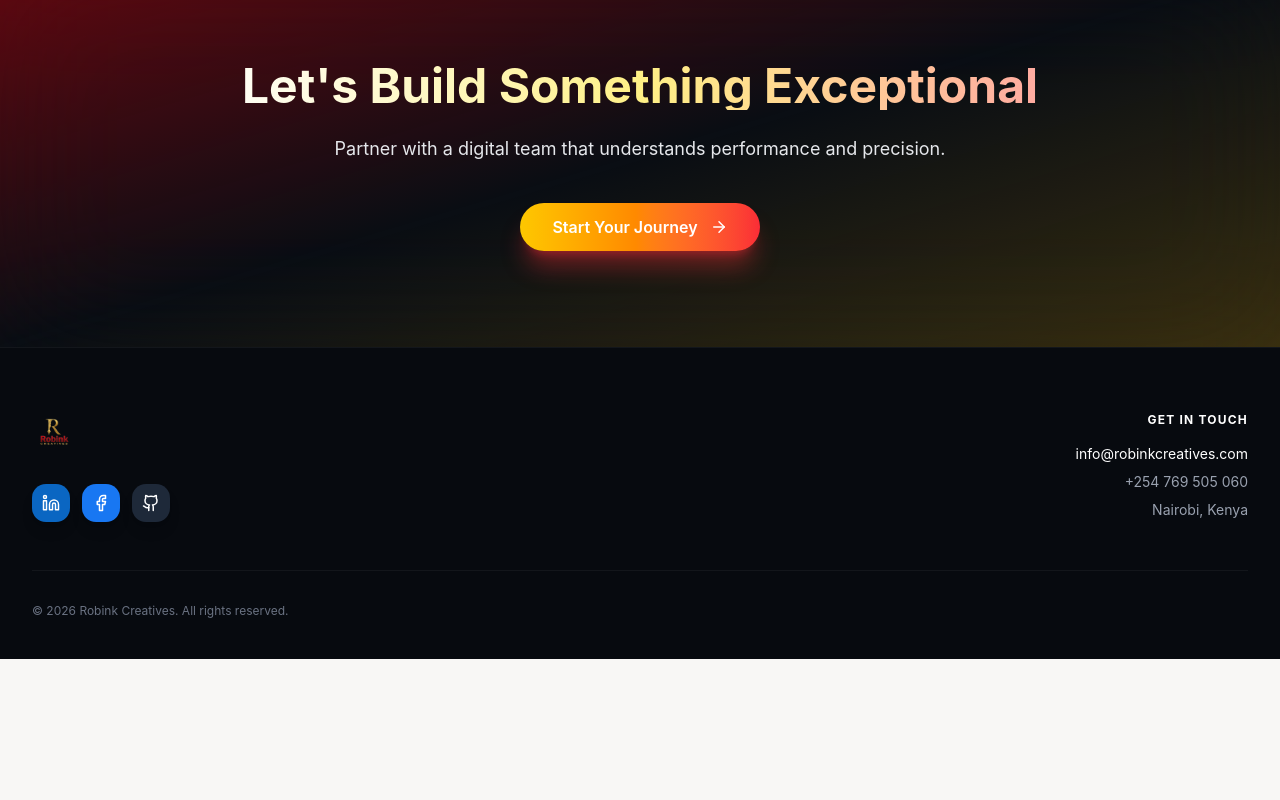
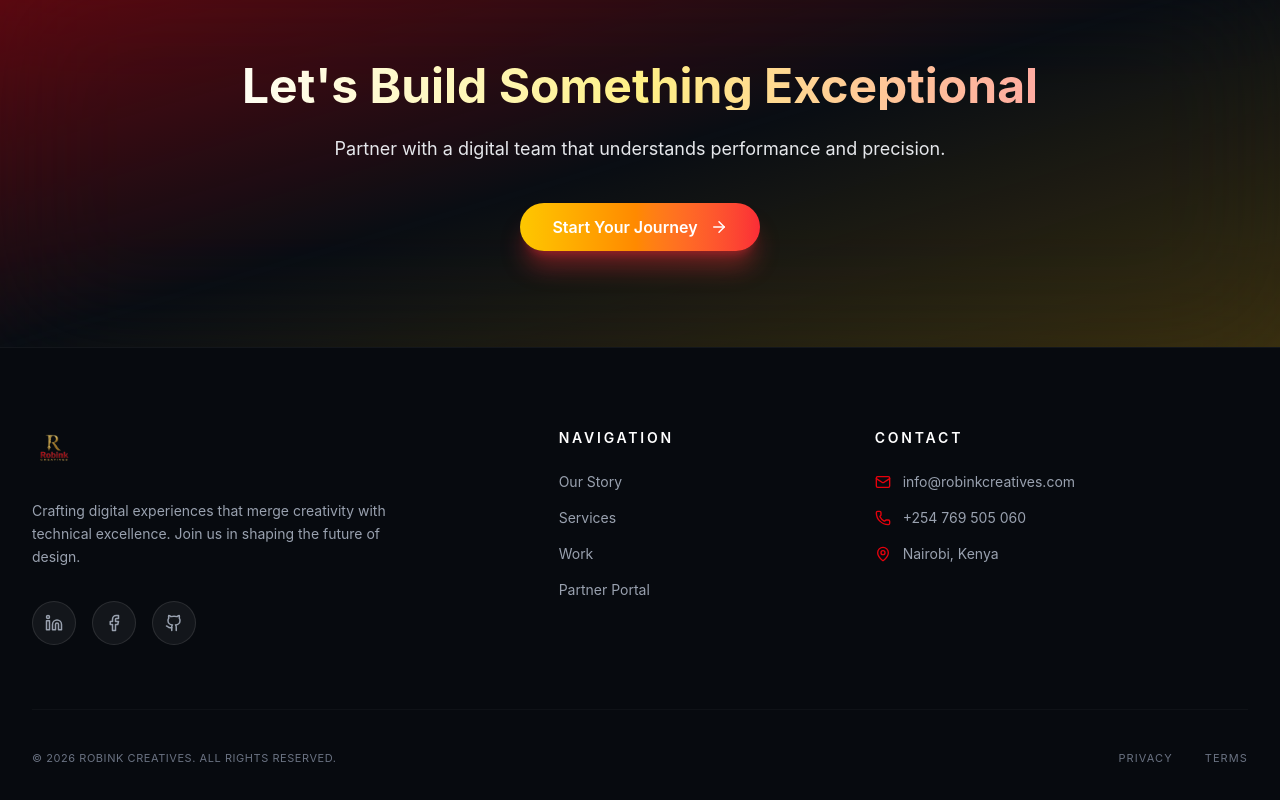
Before and after one commit to robaadekings/robink-creatives-web, a React app in the folder frontend/: page / in a window 1280 px wide. Shown: the part 2323-3123 px from the top of the page. Before the commit the page ends 2982 px from the top, so only its background shows below. Built offline with nearby package versions, Linux system fonts and the light colour scheme; no server answers; the HTML template or start-up script is replaced by a standard one.

Commit message:
"minimal feel footer"

```diff
--- a/frontend/src/layouts/PublicLayout.jsx
+++ b/frontend/src/layouts/PublicLayout.jsx
@@ -1,6 +1,6 @@
 import { Link, Outlet, useLocation } from "react-router-dom"
 import { useEffect, useState } from "react"
-import { Menu, X, Facebook, Linkedin, Github, MessageCircle, ChevronUp } from "lucide-react"
+import { Menu, X, Facebook, Linkedin, Github, MessageCircle, ChevronUp, Mail, Phone, MapPin } from "lucide-react"
 import logo from "../assets/robink-logo.png"
 
 export default function PublicLayout() {
@@ -47,7 +47,7 @@ export default function PublicLayout() {
       <header
         className={`fixed top-0 left-0 w-full z-50 transition-all duration-300 ${
           isScrolled || mobileOpen
-          ? "py-3 bg-[#0a0e14] border-b border-white/5 shadow-xl"
+          ? "py-3 bg-[#0a0e14]/80 backdrop-blur-lg border-b border-white/5 shadow-xl"
           : "py-5 bg-transparent"
         }`}
       >
@@ -114,36 +114,60 @@ export default function PublicLayout() {
         <Outlet />
       </main>
 
-      {/* MINIMAL FOOTER */}
-      <footer className="relative z-20 bg-[#070a0f] border-t border-white/5 pt-16 pb-10">
+      {/* PREMIUM MINIMAL FOOTER */}
+      <footer className="relative z-20 bg-[#070a0f] border-t border-white/5 pt-20 pb-10">
         <div className="max-w-7xl mx-auto px-6 lg:px-8">
-          <div className="grid grid-cols-1 md:grid-cols-2 gap-12 items-center md:items-start mb-12">
+          <div className="grid grid-cols-1 md:grid-cols-12 gap-12 mb-16">
 
-            {/* Column 1: Logo & Socials */}
-            <div className="flex flex-col items-center md:items-start space-y-6">
-              <img src={logo} alt="Robink Creatives" className="h-10 md:h-12 object-contain" />
-              <div className="flex gap-3">
-                <SocialIcon icon={<Linkedin size={18} />} href="https://linkedin.com/company/robink-creatives" bg="bg-[#0A66C2]" />
-                <SocialIcon icon={<Facebook size={18} />} href="https://facebook.com/robinkcreatives" bg="bg-[#1877F2]" />
-                <SocialIcon icon={<Github size={18} />} href="https://github.com/robinkcreatives" bg="bg-gray-800" />
+            {/* Brand Section */}
+            <div className="md:col-span-5 flex flex-col items-center md:items-start">
+              <img src={logo} alt="Robink Creatives" className="h-12 mb-6 object-contain opacity-90" />
+              <p className="text-gray-400 text-sm leading-relaxed max-w-sm text-center md:text-left">
+                Crafting digital experiences that merge creativity with technical excellence. Join us in shaping the future of design.
+              </p>
+              <div className="flex gap-4 mt-8">
+                <SocialIcon icon={<Linkedin size={18} />} href="https://linkedin.com/company/robink-creatives" />
+                <SocialIcon icon={<Facebook size={18} />} href="https://facebook.com/robinkcreatives" />
+                <SocialIcon icon={<Github size={18} />} href="https://github.com/robinkcreatives" />
               </div>
             </div>
 
-            {/* Column 2: Contact Only */}
-            <div className="text-center md:text-right">
-              <h4 className="text-white font-bold mb-4 uppercase tracking-widest text-xs">Get in Touch</h4>
-              <div className="space-y-2 text-sm text-gray-400">
-                <p><a href="mailto:info@robinkcreatives.com" className="text-white hover:text-red-500 transition-colors">info@robinkcreatives.com</a></p>
-                <p>+254 769 505 060</p>
-                <p>Nairobi, Kenya</p>
+            {/* Quick Links Section */}
+            <div className="md:col-span-3 text-center md:text-left">
+              <h4 className="text-white font-semibold mb-6 text-sm uppercase tracking-[0.2em]">Navigation</h4>
+              <ul className="space-y-4 text-sm text-gray-400">
+                <li><Link to="/about" className="hover:text-red-500 transition-colors">Our Story</Link></li>
+                <li><Link to="/services" className="hover:text-red-500 transition-colors">Services</Link></li>
+                <li><Link to="/portfolio" className="hover:text-red-500 transition-colors">Work</Link></li>
+                <li><Link to="/portal/login" className="hover:text-red-500 transition-colors">Partner Portal</Link></li>
+              </ul>
+            </div>
+
+            {/* Contact Section */}
+            <div className="md:col-span-4 text-center md:text-left">
+              <h4 className="text-white font-semibold mb-6 text-sm uppercase tracking-[0.2em]">Contact</h4>
+              <div className="space-y-4 text-sm text-gray-400">
+                <a href="mailto:info@robinkcreatives.com" className="flex items-center justify-center md:justify-start gap-3 hover:text-white transition-colors">
+                  <Mail size={16} className="text-red-600" /> info@robinkcreatives.com
+                </a>
+                <p className="flex items-center justify-center md:justify-start gap-3">
+                  <Phone size={16} className="text-red-600" /> +254 769 505 060
+                </p>
+                <p className="flex items-center justify-center md:justify-start gap-3">
+                  <MapPin size={16} className="text-red-600" /> Nairobi, Kenya
+                </p>
               </div>
             </div>
           </div>
 
-          <div className="border-t border-white/5 pt-8 text-center md:text-left">
-            <p className="text-gray-500 text-[10px] sm:text-xs">
+          <div className="border-t border-white/[0.03] pt-10 flex flex-col md:flex-row justify-between items-center gap-4">
+            <p className="text-gray-500 text-[11px] tracking-wider uppercase">
               © {new Date().getFullYear()} Robink Creatives. All rights reserved.
             </p>
+            <div className="flex gap-8 text-[11px] text-gray-500 uppercase tracking-widest">
+              <a href="#" className="hover:text-white transition-colors">Privacy</a>
+              <a href="#" className="hover:text-white transition-colors">Terms</a>
+            </div>
           </div>
         </div>
       </footer>
@@ -152,7 +176,7 @@ export default function PublicLayout() {
       <div className="fixed bottom-4 right-4 sm:bottom-6 sm:right-6 z-[60] flex flex-col gap-3">
         <button
           onClick={scrollToTop}
-          className={`p-3 sm:p-4 bg-white/10 backdrop-blur-md border border-white/10 text-white rounded-full shadow-2xl transition-all duration-500 hover:bg-white/20 hover:scale-110 active:scale-95 ${
+          className={`p-3 sm:p-4 bg-white/5 backdrop-blur-xl border border-white/10 text-white rounded-full shadow-2xl transition-all duration-500 hover:bg-white/10 hover:scale-110 active:scale-95 ${
             showBackToTop ? "opacity-100 translate-y-0" : "opacity-0 translate-y-10 pointer-events-none"
           }`}
           aria-label="Back to Top"
@@ -191,13 +215,13 @@ function NavItem({ to, children }) {
   )
 }
 
-function SocialIcon({ icon, href, bg }) {
+function SocialIcon({ icon, href }) {
   return (
     <a
       href={href}
       target="_blank"
       rel="noopener noreferrer"
-      className={`p-2.5 rounded-xl text-white ${bg} hover:scale-110 transition-transform shadow-lg flex items-center justify-center`}
+      className="p-3 rounded-full bg-white/5 border border-white/10 text-gray-400 hover:text-white hover:border-red-500/50 hover:bg-red-500/10 hover:-translate-y-1 transition-all duration-300 flex items-center justify-center"
     >
       {icon}
     </a>
```
